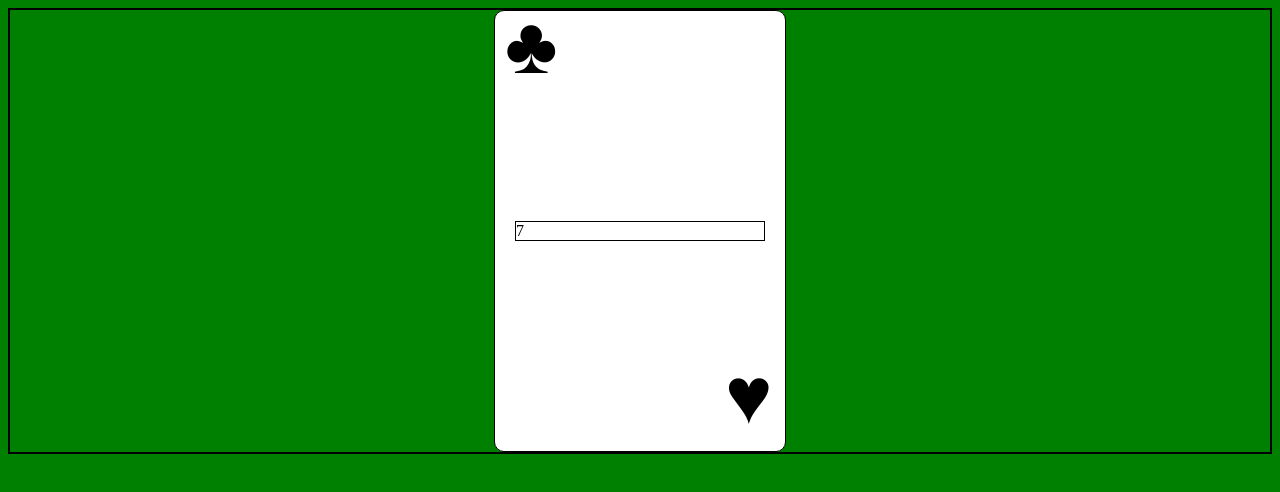
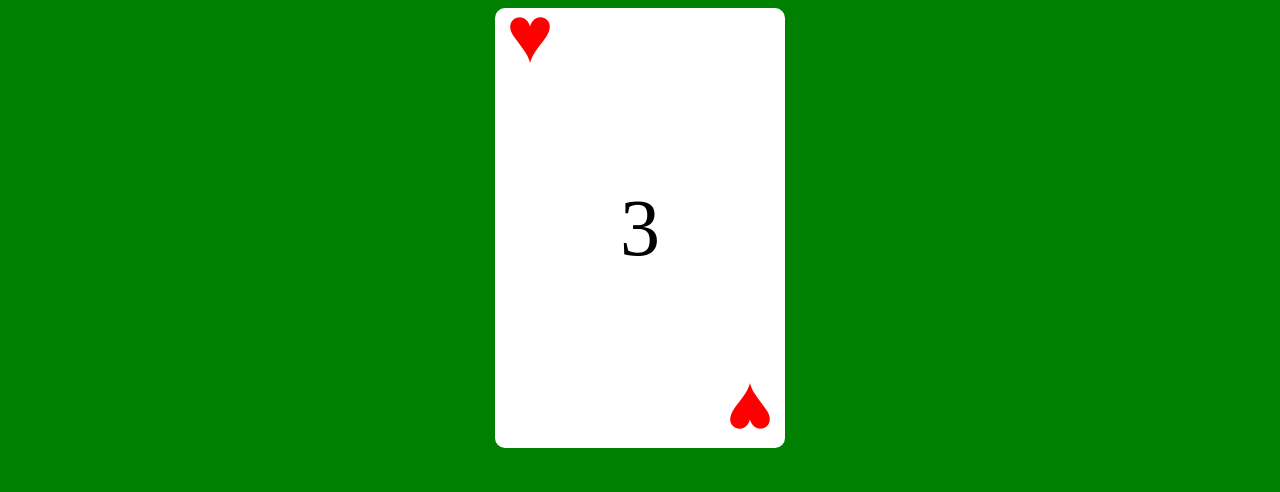
Before and after one commit to Diego-EC/exercise-random-card, a website built with webpack: page src/index.html in a window 1280 px wide. Built offline with nearby package versions, Linux system fonts and the light colour scheme.

Commit message:
Finished; but I want to see if I can improve it with flexbox.
Signed-off-by: Diego-EC <diegoezquerro@gmail.com>

```diff
--- a/src/js/index.js
+++ b/src/js/index.js
@@ -1,11 +1,34 @@
-/* eslint-disable */
-
-//import "../assets/img/rigo-baby.jpg";
-//import "../assets/img/4geeks.ico";
-//import 'breathecode-dom'; //DOM override to make JS easier to use
-//import "../style/index.scss";
 import "../style/styles.css";
 
 window.onload = function() {
-  console.log("Hello Rigo from the console!");
+  document.querySelector(".card").classList.add(generateRandomCardSuit());
+  document.querySelector(".card").innerHTML = generateRandomCardNumber();
 };
+
+function generateRandomCardSuit() {
+  const arrSuits = ["hearts", "spades", "clubs", "diamonds"];
+
+  let indexSuit = Math.floor(Math.random() * arrSuits.length);
+  return arrSuits[indexSuit];
+}
+
+function generateRandomCardNumber() {
+  const arrNumbers = [
+    "A",
+    "2",
+    "3",
+    "4",
+    "5",
+    "6",
+    "7",
+    "8",
+    "9",
+    "10",
+    "J",
+    "Q",
+    "K"
+  ];
+
+  let indexNumber = Math.floor(Math.random() * arrNumbers.length);
+  return arrNumbers[indexNumber];
+}
--- a/src/style/styles.css
+++ b/src/style/styles.css
@@ -1,49 +1,63 @@
 body {
   background: green;
 }
-div {
+/*div {
   border: 1px solid black;
-}
+}*/
 .flex-container {
   display: flex;
   flex-flow: column nowrap;
   justify-content: space-evenly;
   align-items: stretch;
-  /*justify-content: space-between;*/
-  /*flex-flow: column nowrap;*/ /* Flex Flow - A Shorthand for Flex-direction and Flex-wrap */
 }
 .card {
+  text-align: center;
   background: white;
   margin: auto;
   height: 400px;
   width: 250px;
   padding: 20px;
   border-radius: 10px;
+  font-size: 80px;
 }
+/*
 .top-suit {
+  font-size: 80px;
   content: "\2665";
+  font-family: "fas fa-heartbeat";
 }
-
+*/
 .card::before {
   position: relative;
   font-size: 80px;
-  top: -80px;
-  left: -10px;
-  content: "\2663";
+  top: -70px;
+  left: -110px;
 }
 .card::after {
   position: relative;
   font-size: 80px;
   top: 60px;
-  right: -210px;
+  right: -110px;
+  transform: rotate(180deg);
+}
+
+.hearts::before,
+.hearts::after {
+  color: red;
   content: "\2665";
 }
-
-.Hearts {
+.spades::before,
+.spades::after {
+  color: black;
+  content: "\2660";
 }
-.Spades {
+.clubs::before,
+.clubs::after {
+  color: black;
+  content: "\2663";
 }
-.Clubs {
+.diamonds::before,
+.diamonds::after {
+  color: red;
+  content: "\2666";
 }
-.Diamonds {
-}
```
